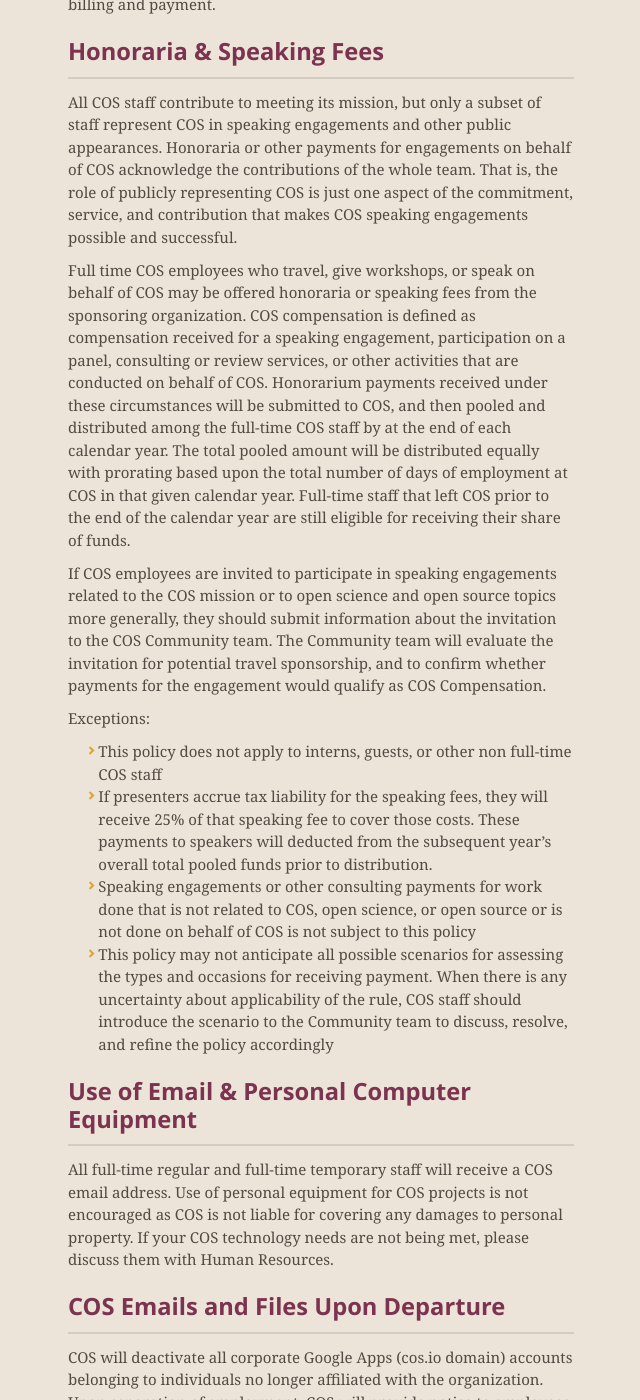
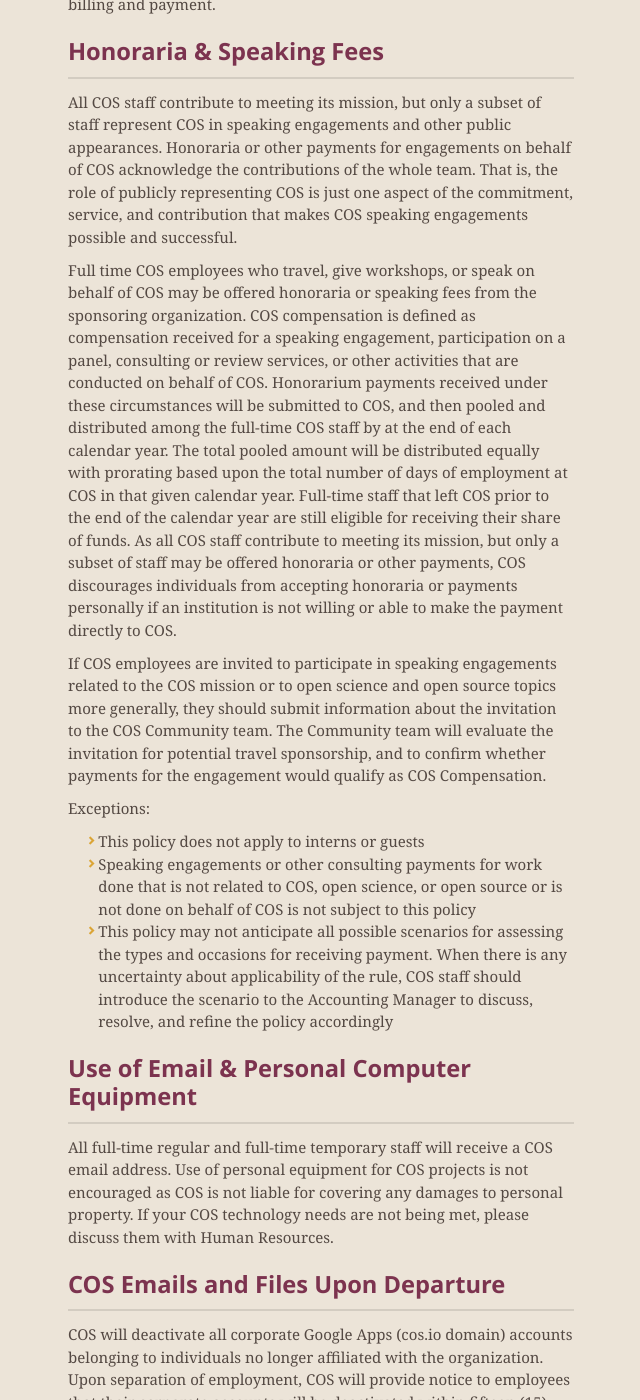
Before and after one commit to CenterForOpenScience/Policies-and-Procedures, a Jekyll site: the page built from index.md, in a window 1280 px wide and 1400 px high, scrolled down 9905 px. Shown: the whole window, without its empty margins (319-959 px from the left). Built offline with Jekyll 4.4.1, drawn with Linux system fonts in a browser that asks for light colours; nearby versions of some CDN libraries; our own code applies the rules of GitHub Pages for plain Markdown files.

Commit message:
Update honoraria policy
-revised honoraria policy based on tax impact experiences
-removed bullet with percentage to keep for tax responsibility
-removed exclusion of other non-full-time employees, still excludes interns and guests

```diff
--- a/index.md
+++ b/index.md
@@ -238,16 +238,15 @@
 
 All COS staff contribute to meeting its mission, but only a subset of staff represent COS in speaking engagements and other public appearances. Honoraria or other payments for engagements on behalf of COS acknowledge the contributions of the whole team. That is, the role of publicly representing COS is just one aspect of the commitment, service, and contribution that makes COS speaking engagements possible and successful.
 
-Full time COS employees who travel, give workshops, or speak on behalf of COS may be offered honoraria or speaking fees from the sponsoring organization. COS compensation is defined as compensation received for a speaking engagement, participation on a panel, consulting or review services, or other activities that are conducted on behalf of COS. Honorarium payments received under these circumstances will be submitted to COS, and then pooled and distributed among the full-time COS staff by at the end of each calendar year. The total pooled amount will be distributed equally with prorating based upon the total number of days of employment at COS in that given calendar year. Full-time staff that left COS prior to the end of the calendar year are still eligible for receiving their share of funds.
+Full time COS employees who travel, give workshops, or speak on behalf of COS may be offered honoraria or speaking fees from the sponsoring organization. COS compensation is defined as compensation received for a speaking engagement, participation on a panel, consulting or review services, or other activities that are conducted on behalf of COS. Honorarium payments received under these circumstances will be submitted to COS, and then pooled and distributed among the full-time COS staff by at the end of each calendar year. The total pooled amount will be distributed equally with prorating based upon the total number of days of employment at COS in that given calendar year. Full-time staff that left COS prior to the end of the calendar year are still eligible for receiving their share of funds. As all COS staff contribute to meeting its mission, but only a subset of staff may be offered honoraria or other payments, COS discourages individuals from accepting honoraria or payments personally if an institution is not willing or able to make the payment directly to COS.
 
 If COS employees are invited to participate in speaking engagements related to the COS mission or to open science and open source topics more generally, they should submit information about the invitation to the COS Community team. The Community team will evaluate the invitation for potential travel sponsorship, and to confirm whether payments for the engagement would qualify as COS Compensation.
 
 Exceptions:
 
-* This policy does not apply to interns, guests, or other non full-time COS staff
-* If presenters accrue tax liability for the speaking fees, they will receive 25% of that speaking fee to cover those costs.  These payments to speakers will deducted from the subsequent year’s overall total pooled funds prior to distribution.
+* This policy does not apply to interns or guests
 * Speaking engagements or other consulting payments for work done that is not related to COS, open science, or open source or is not done on behalf of COS is not subject to this policy
-* This policy may not anticipate all possible scenarios for assessing the types and occasions for receiving payment.  When there is any uncertainty about applicability of the rule, COS staff should introduce the scenario to the Community team to discuss, resolve, and refine the policy accordingly
+* This policy may not anticipate all possible scenarios for assessing the types and occasions for receiving payment.  When there is any uncertainty about applicability of the rule, COS staff should introduce the scenario to the Accounting Manager to discuss, resolve, and refine the policy accordingly
 
 Use of Email &amp; Personal Computer Equipment
 ------------------
```
